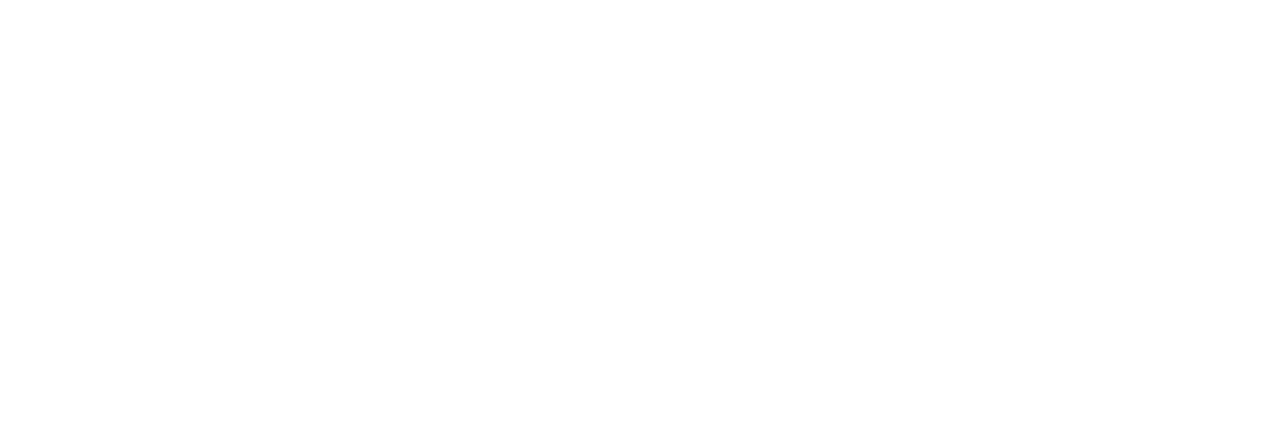
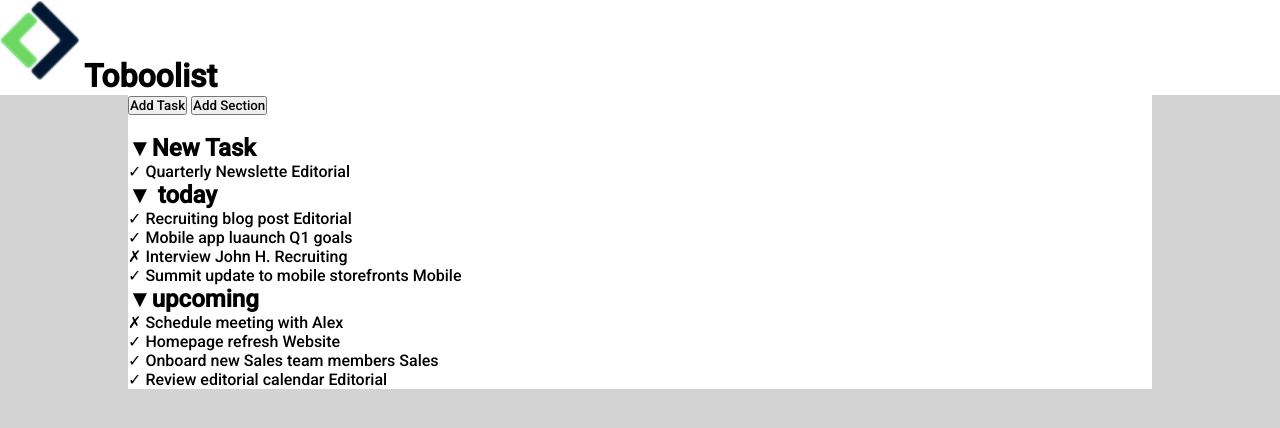
Before and after one commit to FontaMatte/html-css-toboolist, a plain HTML site: page index.html in a window 1280 px wide. Drawn offline with Linux system fonts and the light colour scheme.

Commit message:
Reallizato contenuto html

```diff
--- a/css/style.css
+++ b/css/style.css
@@ -0,0 +1,55 @@
+* {
+    margin: 0;
+    padding: 0;
+    box-sizing: border-box;
+    font-family: 'Roboto', sans-serif;
+}
+
+body {
+    background-color: lightgray;
+}
+
+#page_title {
+    background-color: white;
+}
+
+h1 {
+    display: inline-block;
+    vertical-align: middle;
+
+}
+
+#logo {
+    width: 80px;
+    height: 80px;
+}
+
+.container {
+    background-color: white;
+    width: 80%;
+    height: 100%;
+    margin: auto;
+}
+
+br {
+    border: 5px solid lightgray;
+}
+
+.down_arrow::before {
+    content: '\25BC';
+
+}
+
+.check::before {
+    content: '\2713';
+
+}
+
+.cross::before {
+    content: '\2717';
+
+}
+
+ul {
+    list-style-type: none;
+  }
--- a/index.html
+++ b/index.html
@@ -6,9 +6,61 @@
         <meta name="viewport" content="width=device-width, initial-scale=1.0">
         <title>Toboolist</title>
         <link rel="stylesheet" href="css/style.css">
+        <link rel="preconnect" href="https://fonts.googleapis.com">
+        <link rel="preconnect" href="https://fonts.gstatic.com" crossorigin>
+        <link href="https://fonts.googleapis.com/css2?family=Roboto:wght@500&display=swap" rel="stylesheet">
 
     </head>
     <body>
+        <!-- Header della pagina -->
+        <header>
+            <div id="page_title">
+                <img  id=logo src="img/Logo.png" alt="Logo Boolean">
+                <h1>Toboolist</h1>
+            </div>
+        </header>
 
+        <!-- Contenuto della pagina  -->
+        <div class="container">
+            <main>
+                <section id="button" >
+                    <button type="button">Add Task</button>
+                    <button type="button">Add Section</button>
+                </section>
+
+                <br>
+
+                <section id="new_task">
+                    <h2><span class="down_arrow"></span>New Task</h2>
+                    <ul>
+                        <li><span class="check"></span> Quarterly Newslette <span clas="category editorial">Editorial</span></li>
+                    </ul>
+
+                </section>
+                <section id="today">
+                    <h2><span class="down_arrow"></span> today</h2>
+                    <ul>
+                        <li><span class="check"></span> Recruiting blog post <span clas="category editorial">Editorial</span></li>
+                        <li><span class="check"></span> Mobile app luaunch <span clas="category q1_goal">Q1 goals</span></li>
+                        <li><span class="cross"></span> Interview John H. <span clas="category recruiting">Recruiting</span></li>
+                        <li><span class="check"></span> Summit update to mobile storefronts <span clas="category mobile">Mobile</span></li>
+
+                    </ul>
+
+
+                </section>
+                <section id="upcoming">
+                    <h2><span class="down_arrow"></span>upcoming</h2>
+                    <ul>
+                        <li><span class="cross"></span> Schedule meeting with Alex <span clas="category"></span></li>
+                        <li><span class="check"></span> Homepage refresh <span clas="category website">Website</span></li>
+                        <li><span class="check"></span> Onboard new Sales team members <span clas="category sales">Sales</span></li>
+                        <li><span class="check"></span> Review editorial calendar <span clas="category editorial">Editorial</span></li>
+
+                    </ul>
+
+                </section>
+            </main>
+        </div>
     </body>
 </html>
```
